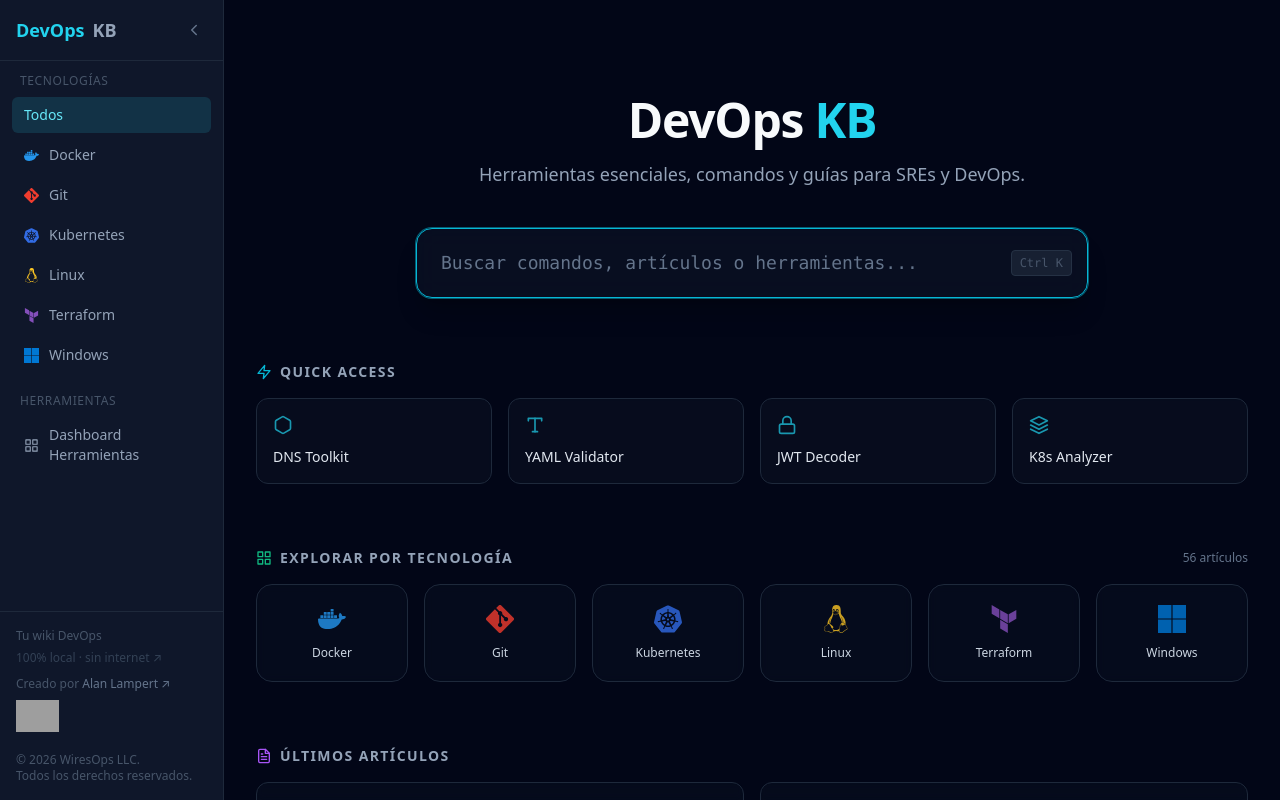
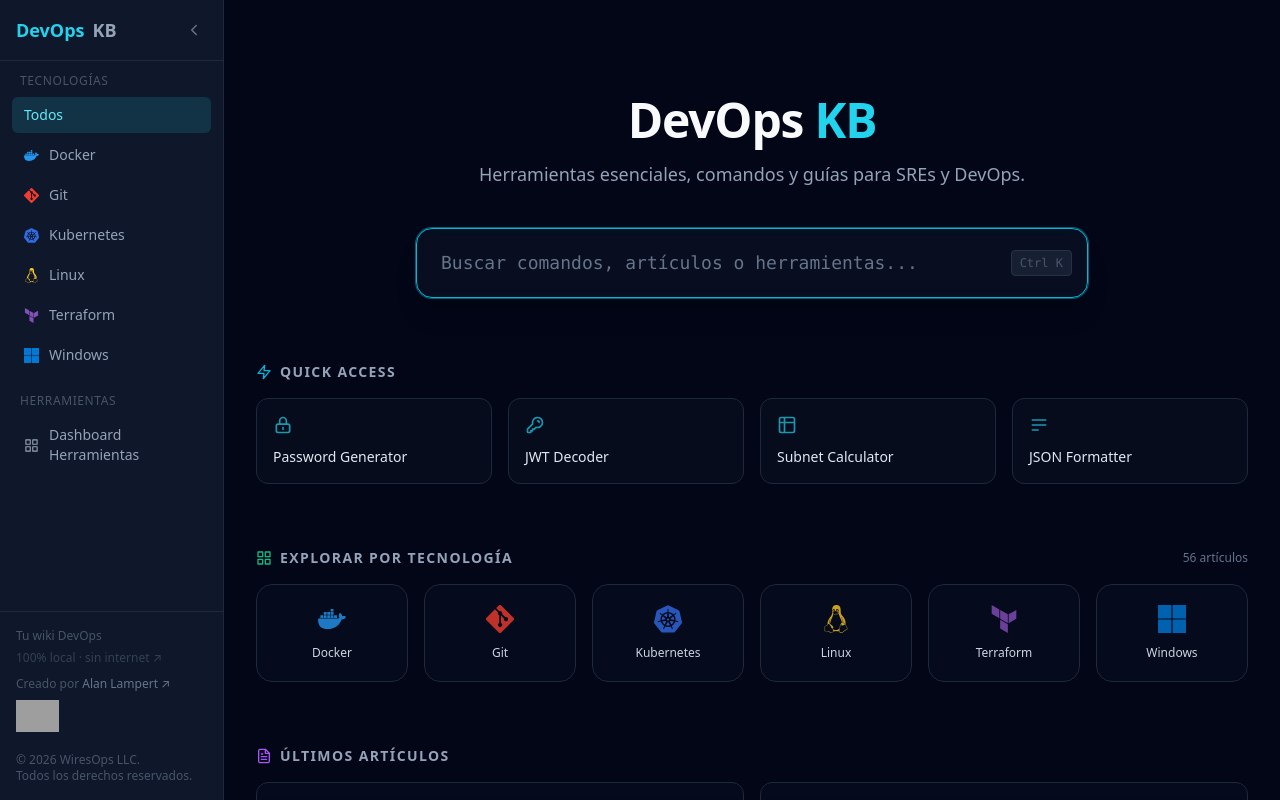
Before and after one commit to alan25593/devopskb, a Next.js app: page / in a window 1280 px wide. Built offline with nearby package versions, Linux system fonts and the light colour scheme; grey boxes are pictures that could not be loaded.

Commit message:
feat: update quick access tools in home page

```diff
--- a/components/SearchPage.tsx
+++ b/components/SearchPage.tsx
@@ -164,10 +164,10 @@
                 </h2>
                 <div className="grid grid-cols-1 sm:grid-cols-2 md:grid-cols-4 gap-3 md:gap-4">
                   {[
-                    { name: 'DNS Toolkit', path: '/tools/dns', icon: <path d="M21 16V8a2 2 0 0 0-1-1.73l-7-4a2 2 0 0 0-2 0l-7 4A2 2 0 0 0 3 8v8a2 2 0 0 0 1 1.73l7 4a2 2 0 0 0 2 0l7-4A2 2 0 0 0 21 16z"></path> },
-                    { name: 'YAML Validator', path: '/tools/yaml', icon: <><polyline points="4 7 4 4 20 4 20 7"></polyline><line x1="9" y1="20" x2="15" y2="20"></line><line x1="12" y1="4" x2="12" y2="20"></line></> },
-                    { name: 'JWT Decoder', path: '/tools/jwt', icon: <><rect x="3" y="11" width="18" height="11" rx="2" ry="2"></rect><path d="M7 11V7a5 5 0 0 1 10 0v4"></path></> },
-                    { name: 'K8s Analyzer', path: '/tools/k8s-analyzer', icon: <><polygon points="12 2 2 7 12 12 22 7 12 2"></polygon><polyline points="2 17 12 22 22 17"></polyline><polyline points="2 12 12 17 22 12"></polyline></> }
+                    { name: 'Password Generator', path: '/tools/password', icon: <><path d="M12 15v2m-6 4h12a2 2 0 002-2v-6a2 2 0 00-2-2H6a2 2 0 00-2 2v6a2 2 0 002 2zm10-10V7a4 4 0 00-8 0v4h8z"></path></> },
+                    { name: 'JWT Decoder', path: '/tools/jwt', icon: <><path d="M15 7a2 2 0 0 1 2 2m4 0a6 6 0 0 1-7.743 5.743L11 17H9v2H7v2H4a1 1 0 0 1-1-1v-2.586a1 1 0 0 1 .293-.707l5.964-5.964A6 6 0 1 1 21 9z"></path></> },
+                    { name: 'Subnet Calculator', path: '/tools/subnet', icon: <><path d="M9 3H5a2 2 0 0 0-2 2v4m6-6h10a2 2 0 0 1 2 2v4M9 3v18m0 0h10a2 2 0 0 0 2-2V9M9 21H5a2 2 0 0 1-2-2V9m0 0h18"></path></> },
+                    { name: 'JSON Formatter', path: '/tools/json', icon: <><path d="M4 6h16M4 12h16M4 18h7"></path></> }
                   ].map(tool => (
                     <Link key={tool.path} href={tool.path} className="group relative overflow-hidden bg-slate-900/40 backdrop-blur-sm border border-slate-800 rounded-xl p-4 hover:border-cyan-500/50 hover:bg-slate-800/50 transition-all duration-300 hover:-translate-y-1 hover:shadow-lg hover:shadow-cyan-900/20 flex items-center md:items-start md:flex-col gap-3 md:gap-0">
                       <div className="text-cyan-400 md:mb-3 opacity-70 group-hover:opacity-100 group-hover:scale-110 transition-all duration-300 transform origin-left shrink-0">
```
